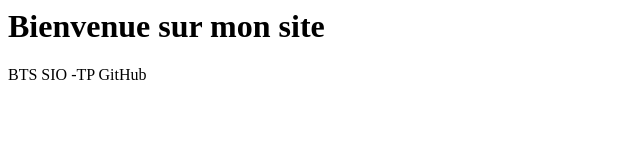
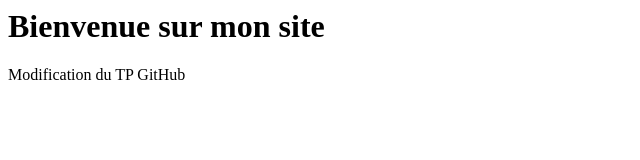
Before and after one commit to Parpudie/tp-github, a plain HTML site: page index.html in a window 1280 px wide. Shown: the full height of the page, 0-640 px from the left. Drawn offline with Linux system fonts and the light colour scheme.

Commit message:
modification du site

```diff
--- a/index.html
+++ b/index.html
@@ -5,7 +5,7 @@
 
 <body>
 <h1>Bienvenue sur mon site</h1>
-<p>BTS SIO -TP GitHub</p>
+<p>Modification du TP GitHub</p>
 
 </body>
 </html>
```
